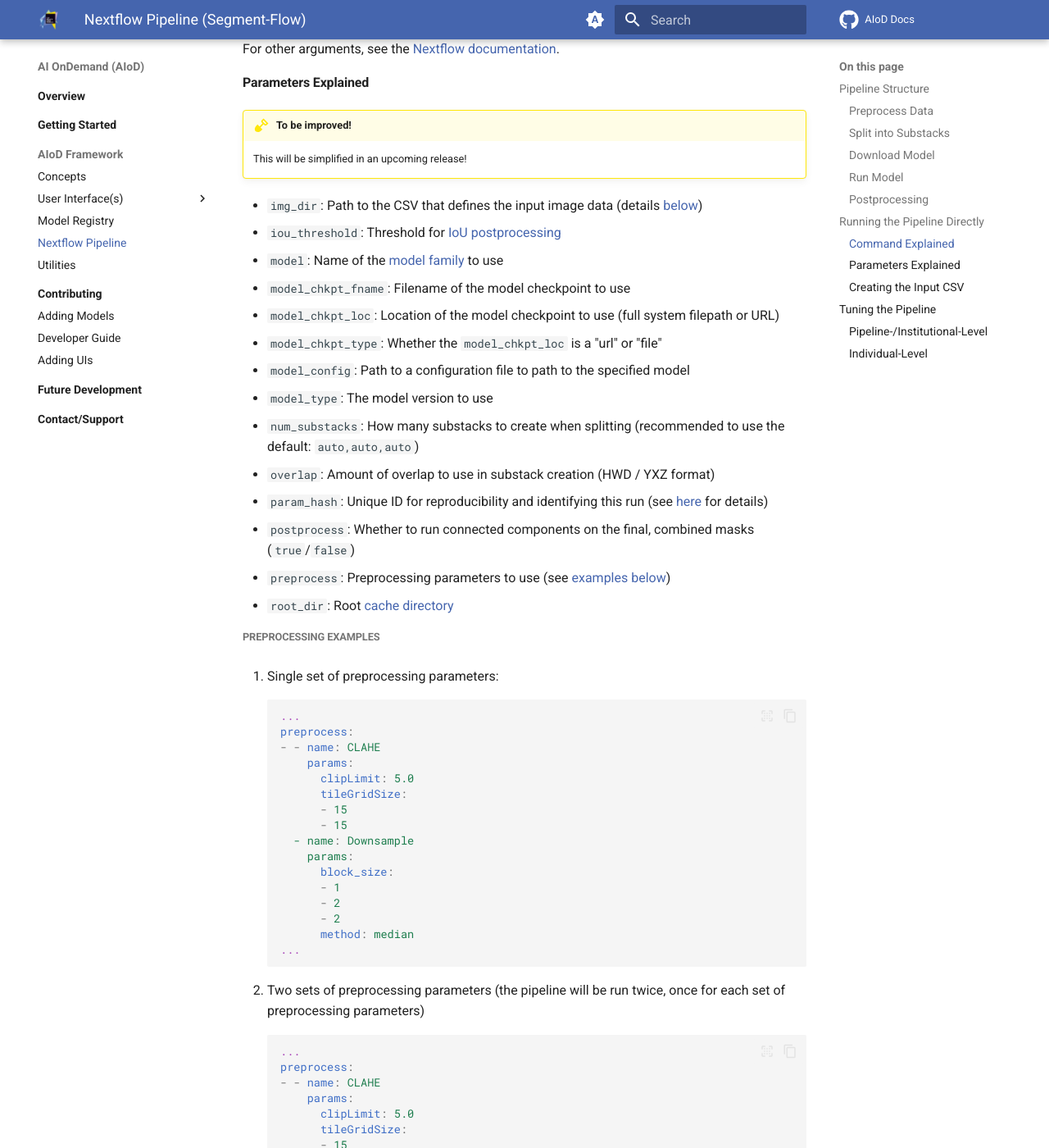
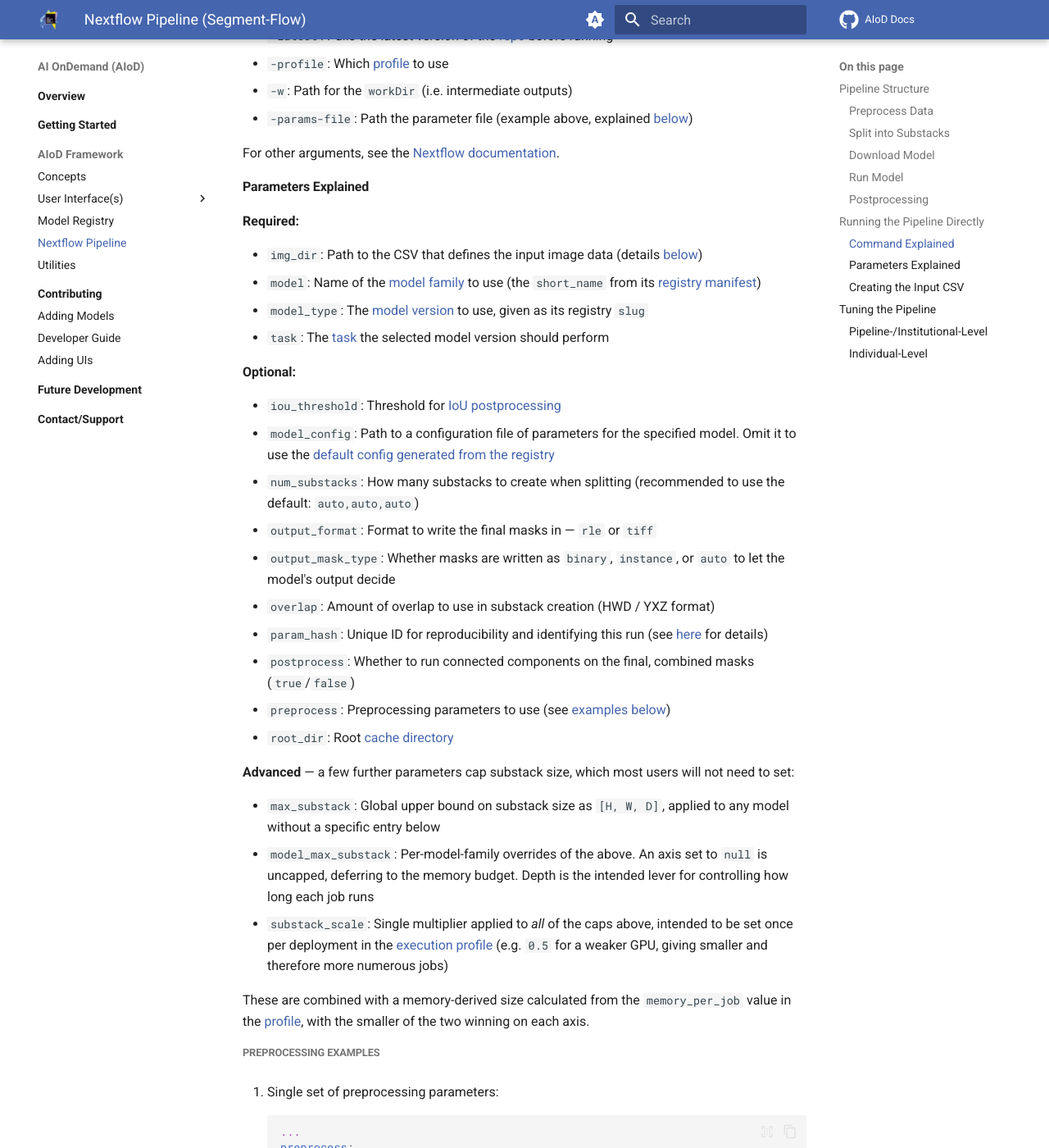
Before and after one commit to FrancisCrickInstitute/aiod_docs, an MkDocs documentation site: the page built from docs/sections/nextflow/index.md, in a window 1280 px wide and 1400 px high, scrolled down 3306 px. Shown: the whole window at 82% size. Built offline with MkDocs 1.6.1 and Material for MkDocs 9.7.7, drawn with Linux system fonts in a browser that asks for light colours; comment, search, counter and statistics services are not loaded; some of the changed text lies outside the part shown.

````diff
--- a/docs/sections/nextflow/index.md
+++ b/docs/sections/nextflow/index.md
@@ -95,18 +95,24 @@ Where the [params-file](https://www.nextflow.io/docs/latest/cli.html#pipeline-pa
 img_dir: /Users/shandc/.nextflow/aiod/aiod_cache/all_img_paths.csv
 iou_threshold: 0.8
 model: empanada
-model_chkpt_fname: MitoNet_v1.pth
-model_chkpt_loc: https://zenodo.org/record/6861565/files/MitoNet_v1.pth?download=1
-model_chkpt_type: url
-model_config: /Users/shandc/.nextflow/aiod/configs/mito-empanada-MitoNet-v1_config_e92afea9536c4ab53e377fb8c6ffe01c.yaml
-model_type: MitoNet-v1
+model_type: mitonet_v1
 num_substacks: auto,auto,auto
+output_format: rle
+output_mask_type: auto
 overlap: 0.0,0.0,0.0
 param_hash: 43e45ccf52a1503556b86df6e8b47959
 postprocess: false
 preprocess: null
 root_dir: /Users/shandc/.nextflow/aiod
 task: mito
+```
+
+**Note many of these parameters have defaults and don't need to be included here! Only `img_dir`, `model`, `model_type`, and `task` are required!**
+
+A complete list of parameters with some guidance can be obtained via:
+
+```
+nextflow run -latest FrancisCrickInstitute/Segment-Flow --help
 ```
 
 !!! info "What's wrong with your filenames?"
@@ -128,24 +134,33 @@ For other arguments, see the [Nextflow documentation](https://www.nextflow.io/do
 
 #### Parameters Explained
 
-!!! under-construction "To be improved!"
-
-    This will be simplified in an upcoming release!
+**Required:**
 
 - `img_dir`: Path to the CSV that defines the input image data (details [below](#creating-the-input-csv))
+- `model`: Name of the [model family](../concepts/index.md#model-family) to use (the `short_name` from its [registry manifest](../model_registry/index.md#schema))
+- `model_type`: The [model version](../concepts/index.md#model-version) to use, given as its registry `slug`
+- `task`: The [task](../concepts/index.md#task) the selected model version should perform
+
+**Optional:**
+
 - `iou_threshold`: Threshold for [IoU postprocessing](#postprocessing)
-- `model`: Name of the [model family](../concepts/index.md#model-family) to use
-- `model_chkpt_fname`: Filename of the model checkpoint to use
-- `model_chkpt_loc`: Location of the model checkpoint to use (full system filepath or URL)
-- `model_chkpt_type`: Whether the `model_chkpt_loc` is a "url" or "file"
-- `model_config`: Path to a configuration file to path to the specified model
-- `model_type`: The model version to use
+- `model_config`: Path to a configuration file of parameters for the specified model. Omit it to use the [default config generated from the registry](../model_registry/index.md#automatic-ingest)
 - `num_substacks`: How many substacks to create when splitting (recommended to use the default: `auto,auto,auto`)
+- `output_format`: Format to write the final masks in — `rle` or `tiff`
+- `output_mask_type`: Whether masks are written as `binary`, `instance`, or `auto` to let the model's output decide
 - `overlap`: Amount of overlap to use in substack creation (HWD / YXZ format)
 - `param_hash`: Unique ID for reproducibility and identifying this run (see [here](../concepts/index.md#reproducibility-hashing) for details)
 - `postprocess`: Whether to run connected components on the final, combined masks (`true`/`false`)
 - `preprocess`: Preprocessing parameters to use (see [examples below](#preprocessing-examples))
 - `root_dir`: Root [cache directory](../concepts/index.md#caching)
+
+**Advanced** — a few further parameters cap substack size, which most users will not need to set:
+
+- `max_substack`: Global upper bound on substack size as `[H, W, D]`, applied to any model without a specific entry below
+- `model_max_substack`: Per-model-family overrides of the above. An axis set to `null` is uncapped, deferring to the memory budget. Depth is the intended lever for controlling how long each job runs
+- `substack_scale`: Single multiplier applied to *all* of the caps above, intended to be set once per deployment in the [execution profile](../contributing/expanding.md#add-a-profile) (e.g. `0.5` for a weaker GPU, giving smaller and therefore more numerous jobs)
+
+These are combined with a memory-derived size calculated from the `memory_per_job` value in the [profile](../contributing/expanding.md#add-a-profile), with the smaller of the two winning on each axis.
 
 ##### Preprocessing Examples
 1. Single set of preprocessing parameters:
@@ -195,6 +210,24 @@ For other arguments, see the [Nextflow documentation](https://www.nextflow.io/do
     ...
     ```
 
+3. An *empty* set (`- []`) means "no preprocessing", so the model is also run on your original data alongside the other sets. This is useful for comparing raw against preprocessed results in a single run, and no copy of your data is made for the empty set.
+    ```yaml
+    ...
+    preprocess:
+    - []
+    - - name: CLAHE
+        params:
+          clipLimit: 5.0
+          tileGridSize:
+          - 15
+          - 15
+    ...
+    ```
+
+!!! tip "Which hash was which?"
+
+    Each set of preprocessing parameters is identified by a hash, which appears in the output mask filenames. To save you decoding them, the pipeline logs a legend at the start of the run mapping each hash to the set it came from!
+
 **Note that it's much easier when the Napari plugin generates this for you!**
 
 ### Creating the Input CSV
````
Also changed, not shown: docs/sections/contributing/developing.md (+21 -20 lines), docs/sections/contributing/expanding.md (+36 -13 lines), docs/sections/development/index.md (+1 -1 lines), docs/sections/model_registry/index.md (+19 -1 lines).
